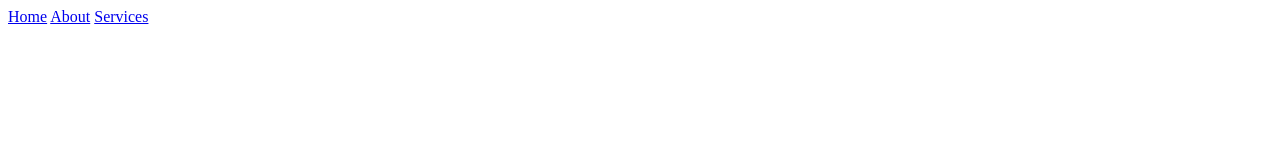
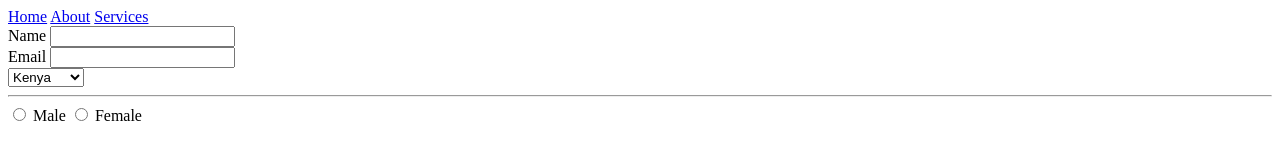
Before and after one commit to MuchiriRobee/Car-Hire, a plain HTML site: page services.html in a window 1280 px wide. Drawn offline with Linux system fonts and the light colour scheme.

Commit message:
modified services page

```diff
--- a/services.html
+++ b/services.html
@@ -12,5 +12,28 @@
             <a href="services.html">Services</a>
 
         </nav>
+        <form>
+            <label for="name">Name</label>
+            <input type="text" name="name">
+            <br>
+            <label for="email">Email</label>
+            <input type="email" name="email">
+            <br>
+            <label for="Choose a country"></label>
+            <select id="country" name="country">
+                <option value="Kenya">Kenya</option>
+                <option value="Uganda">Uganda</option>
+                <option value="Egypt">Egypt</option>
+                <option value="Tanzania">Tanzania</option>
+            </select>
+            <br>
+            <label for="Choose gender"></label><hr>
+            <input type="radio" name="language" value="Male">
+            <label for="Male">Male</label>
+            <input type="radio" name="language" value="Female">
+            <label for="Female">Female</label>
+            <br>
+
+        </form>
     </body>
 </html>
```
Lines whose indentation alone changed are shown as unchanged.
